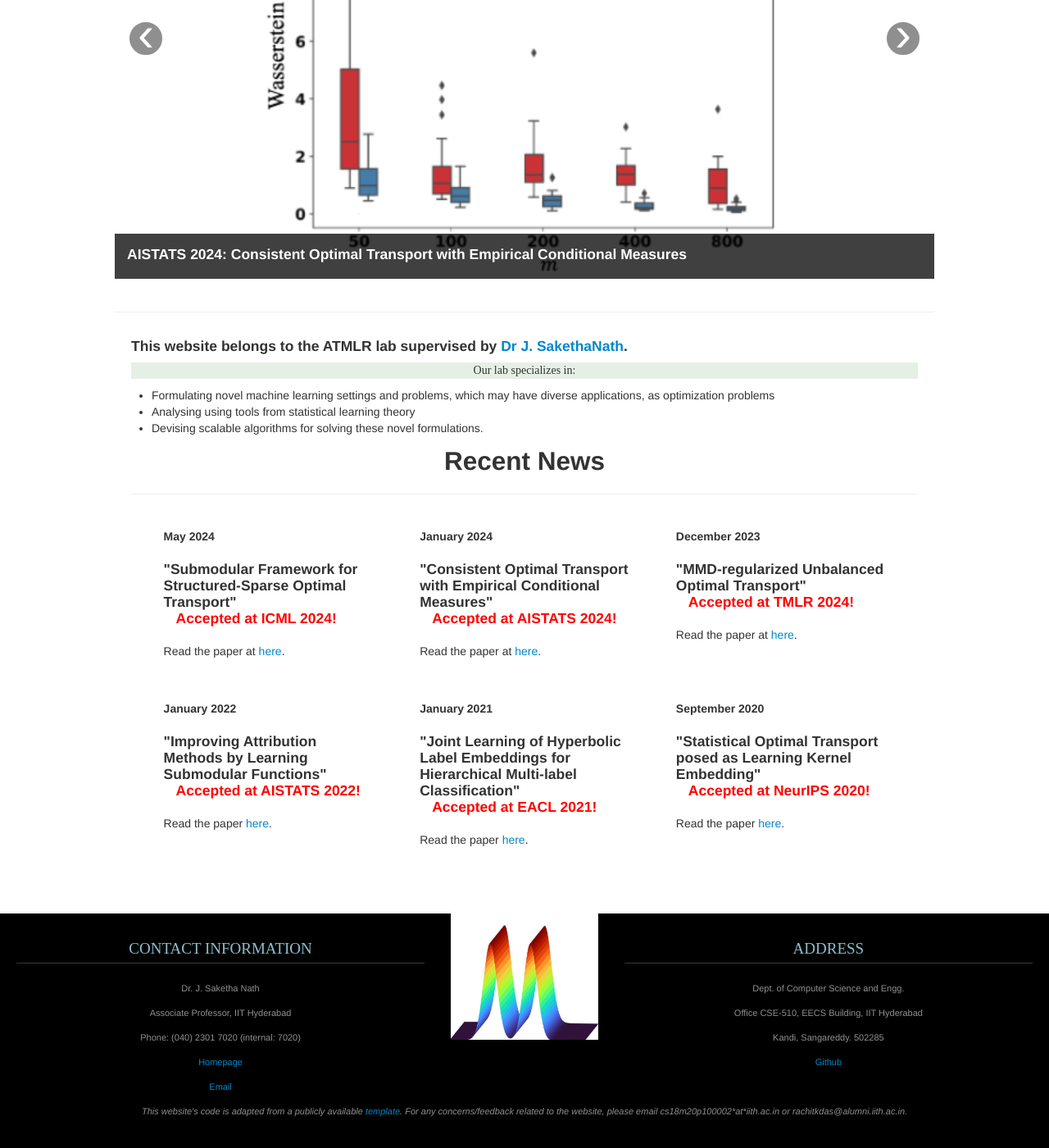
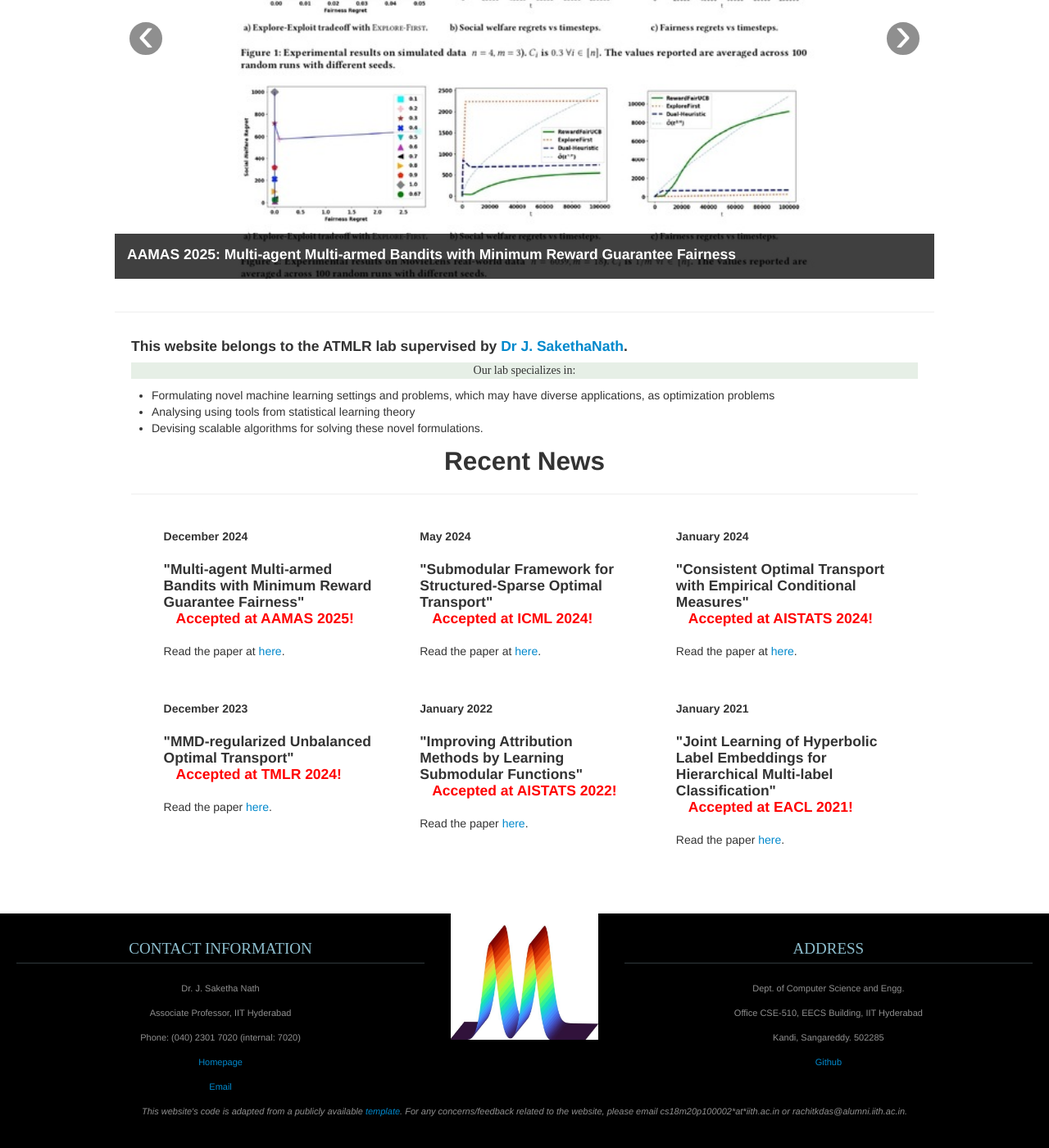
Before and after one commit to atmlr-lab/atmlr-lab.github.io, a Jekyll site: the page built from index.md, in a window 1280 px wide and 1400 px high, scrolled down 386 px. Shown: the whole window at 82% size. Built offline with Jekyll 4.4.1, drawn with Linux system fonts in a browser that asks for light colours.

Commit message:
Added AAMAS (pre-camera-ready)

```diff
--- a/highlights.md
+++ b/highlights.md
@@ -7,6 +7,7 @@
   <div class="span3 bs-docs-sidebar" id="navparent">
   <ul class="nav nav-list bs-docs-sidenav" data-spy="affix" data-offset-top="200" data-offset-bottom="260">
    <li><a href="#published">Conference Publications</a></li>
+   <li><a class="subhead" href="#2025_c"> 2025 </a></li>
    <li><a class="subhead" href="#2024_c"> 2024 </a></li>
 	<li><a class="subhead" href="#2022_c"> 2022 </a></li>
 	<li><a class="subhead" href="#2021_c"> 2021 </a></li>
@@ -76,6 +77,21 @@
       <div class="page-header">
          <h3>Conference Publications</h3>
       </div>
+      <section id="2025_c">
+         <h3>2025</h3>
+         <br/>
+         <div class="row-fluid">
+            <div class="span4">
+               <img class="publications-thumb" src="thumbs/aamas25.jpg" alt="AAMAS25" style="width:200px;height:200px;">
+            </div>
+            <div class="span8">
+               <h4 style="font-size: 17px;">Multi-agent Multi-armed Bandits with Minimum Reward Guarantee Fairness</h4>
+               <br/>
+               <p style="font-family:monospace;"><b>Piyushi Manupriya, Himanshu, J Saketha Nath, Ganesh Ghalme</b></p>
+               <a href="https://drive.google.com/file/d/1lHb9OfBI3elBQNjezrvqfZXP_Y0458Bm/view"><b><mark style="background-color: white; color:red;">AAMAS</mark></b></a> |
+               <a href="https://github.com/piyushi-0/Fair-MAMAB"><b>Code</b></a>
+            </div>
+         </div>
 	   <section id="2024_c">
          <h3>2024</h3>
          <br/>
@@ -87,7 +103,7 @@
                <h4 style="font-size: 17px;">Submodular Framework for Structured-Sparse Optimal Transport</h4>
                <br/>
                <p style="font-family:monospace;"><b>Piyushi Manupriya, Pratik Jawanpuria, Karthik S. Gurumoorthy, J Saketha Nath, Bamdev Mishra</b></p>
-               <a href="https://arxiv.org/pdf/2406.04914f"><b><mark style="background-color: white; color:red;">ICML</mark></b></a> |
+               <a href="https://arxiv.org/pdf/2406.04914"><b><mark style="background-color: white; color:red;">ICML</mark></b></a> |
                <a href="https://github.com/piyushi-0/Sparse-UOT"><b>Code</b></a>
             </div>
          </div>
--- a/index.md
+++ b/index.md
@@ -12,6 +12,14 @@
                      <img src="images/ot_kme.jpg" class="carousel-image" alt="">
                      <div class="carousel-caption">
                         <h4>NeurIPS 2020: Statistical Optimal Transport posed as learning Kernel Mean Embedding</h4>
+                        <p></p>
+                     </div>
+                  </div>
+                  <div class="item">
+                     <img src="images/aamas25.jpg" class="carousel-image" alt="">
+                     <div class="carousel-caption">
+                        <h4>AAMAS 2025: Multi-agent Multi-armed Bandits with Minimum Reward Guarantee Fairness</h4>
+                        <!-- -->
                         <p></p>
                      </div>
                   </div>
```
Also changed, not shown: _publications/fair_mamab.md (added, +15 -0 lines).
